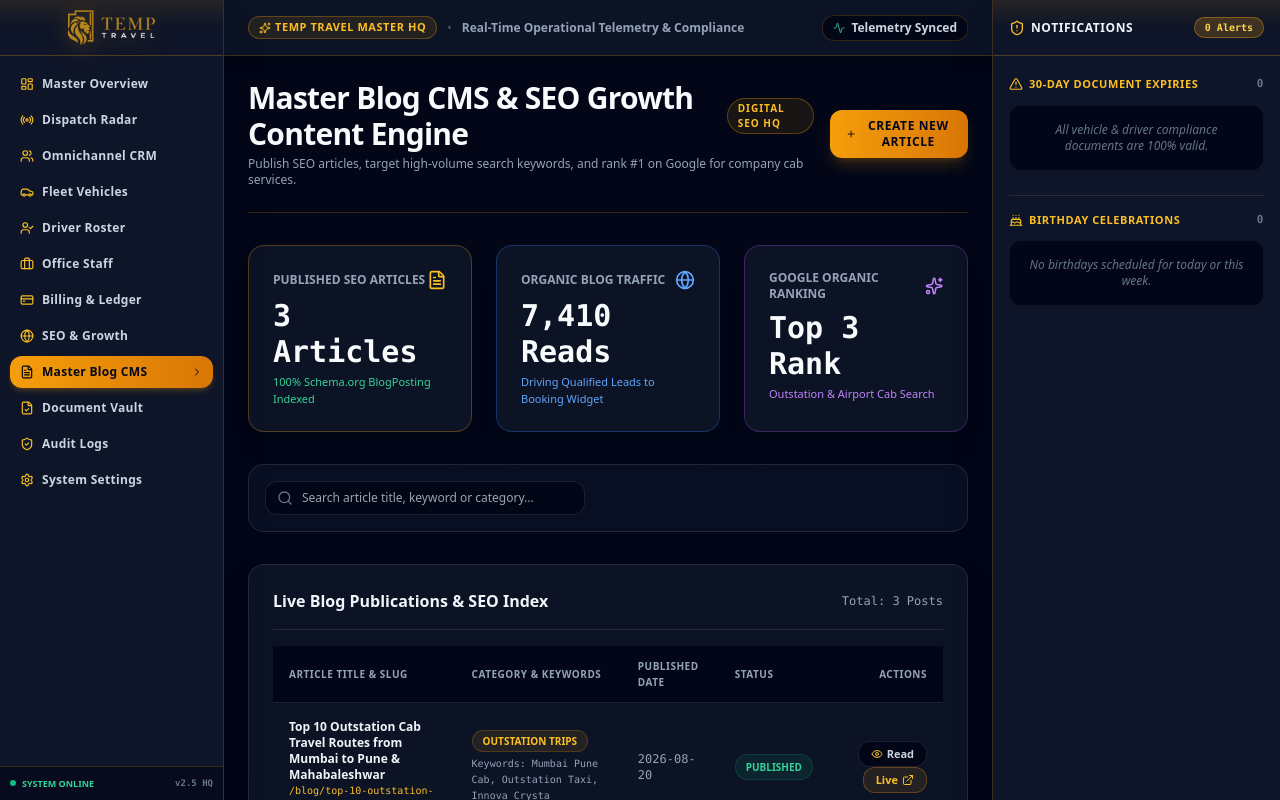
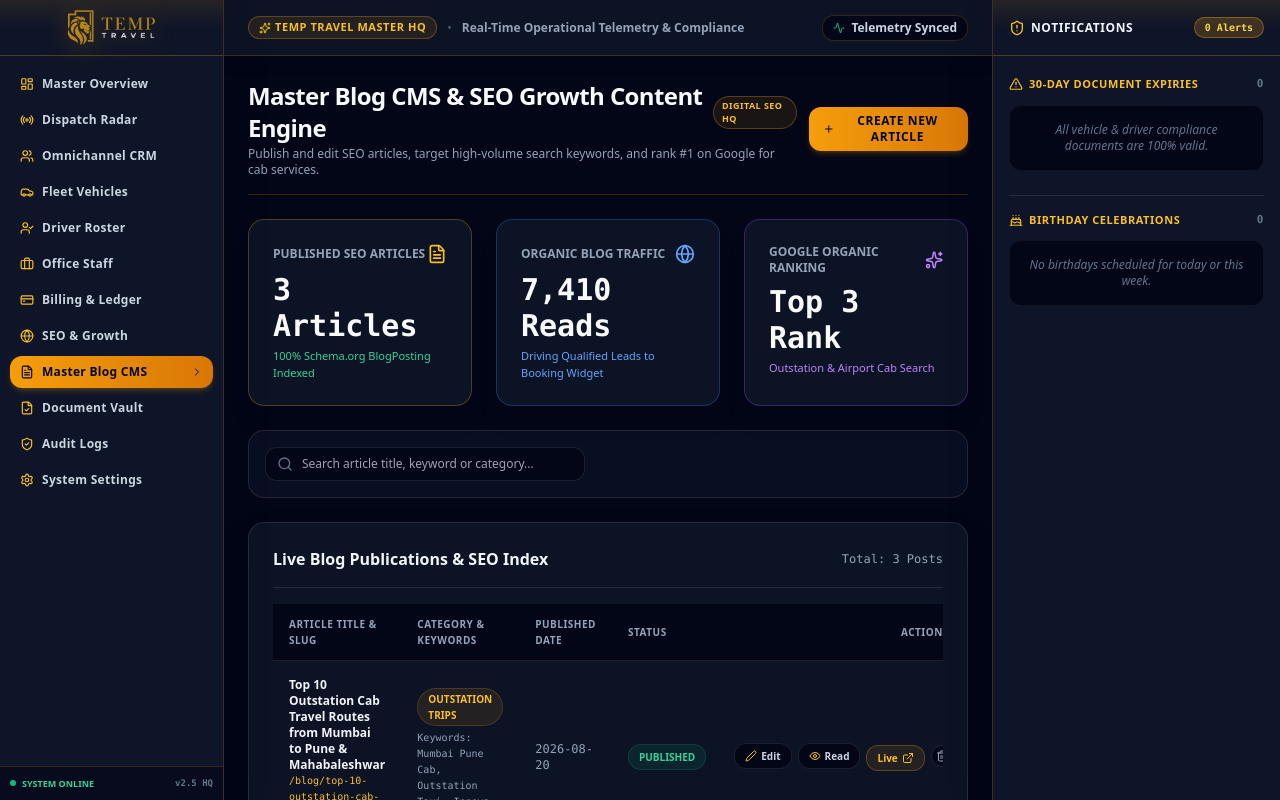
Before and after one commit to Navneetk334/temp-travel-demo, a Next.js app: page /master-admin/blog in a window 1280 px wide. Shown: the top 800 px of the page. Built offline with nearby package versions, Linux system fonts and the light colour scheme.

Commit message:
feat(blog-cms): add blog editing, delete action, image preview upload and local persistence in Master Blog CMS

```diff
--- a/app/master-admin/blog/page.tsx
+++ b/app/master-admin/blog/page.tsx
@@ -1,6 +1,6 @@
 "use client";
 
-import React, { useState } from "react";
+import React, { useState, useEffect } from "react";
 import Link from "next/link";
 import {
   FileText,
@@ -22,9 +22,27 @@ import {
 export default function MasterBlogCMSPage() {
   const [search, setSearch] = useState("");
   const [showAddModal, setShowAddModal] = useState(false);
+  const [editingArticle, setEditingArticle] = useState<any | null>(null);
   const [selectedArticle, setSelectedArticle] = useState<any | null>(null);
 
-  const [articles, setArticles] = useState([
+  const [articles, setArticles] = useState<any[]>([]);
+
+  // Local storage hydration and initialization
+  useEffect(() => {
+    const saved = localStorage.getItem("user_uploaded_blogs");
+    if (saved) {
+      try {
+        const parsed = JSON.parse(saved);
+        if (Array.isArray(parsed) && parsed.length > 0) {
+          setArticles(parsed);
+          return;
+        }
+      } catch (e) {
+        console.error(e);
+      }
+    }
+
+    const defaultBlogs = [
       {
         id: "art-1",
         title: "Top 10 Outstation Cab Travel Routes from Mumbai to Pune & Mahabaleshwar",
@@ -64,7 +82,9 @@ export default function MasterBlogCMSPage() {
         coverImage: "/images/hero-car.png",
         content: "Avoid airport pickup hassles with TEMP TRAVEL's 24/7 dedicated airport transfer shuttle. Learn about pickup points, transparent billing, and flight tracking integration."
       }
-  ]);
+    ];
+    setArticles(defaultBlogs);
+  }, []);
 
   const [newArticle, setNewArticle] = useState({
     title: "",
@@ -76,61 +96,116 @@ export default function MasterBlogCMSPage() {
     coverFileName: ""
   });
 
-  const handleCreateArticleSubmit = (e: React.FormEvent) => {
+  const openAddModal = () => {
+    setEditingArticle(null);
+    setNewArticle({
+      title: "",
+      slug: "",
+      category: "Outstation Trips",
+      seoKeywords: "",
+      metaDescription: "",
+      content: "",
+      coverFileName: ""
+    });
+    setShowAddModal(true);
+  };
+
+  const openEditModal = (art: any) => {
+    setEditingArticle(art);
+    setNewArticle({
+      title: art.title,
+      slug: art.slug,
+      category: art.category,
+      seoKeywords: art.seoKeywords || "",
+      metaDescription: art.metaDescription || "",
+      content: art.content || "",
+      coverFileName: art.coverFileName || art.coverImage || ""
+    });
+    setShowAddModal(true);
+  };
+
+  const handleSaveArticleSubmit = (e: React.FormEvent) => {
     e.preventDefault();
     const slug = newArticle.slug || newArticle.title.toLowerCase().replace(/[^a-z0-9]+/g, "-").replace(/(^-|-$)+/g, "");
-    const created = {
-      id: `art-${articles.length + 1}`,
+
+    let updatedArticles: any[] = [];
+    if (editingArticle) {
+      updatedArticles = articles.map(a => a.id === editingArticle.id ? {
+        ...a,
         title: newArticle.title,
         slug,
         category: newArticle.category,
-      seoKeywords: newArticle.seoKeywords || "Car Rental Mumbai",
+        seoKeywords: newArticle.seoKeywords || "Car Rental",
+        content: newArticle.content,
+        coverImage: newArticle.coverFileName || a.coverImage
+      } : a);
+    } else {
+      const created = {
+        id: `art-${Date.now()}`,
+        title: newArticle.title,
+        slug,
+        category: newArticle.category,
+        seoKeywords: newArticle.seoKeywords || "Car Rental",
         author: "Master HQ Admin",
         date: new Date().toISOString().slice(0, 10),
         status: "PUBLISHED",
         views: 1,
-      coverImage: "/images/hero-car.png",
+        coverImage: newArticle.coverFileName || "/images/hero-car.png",
         content: newArticle.content || "Content published via Master HQ CMS."
       };
-    setArticles([created, ...articles]);
+      updatedArticles = [created, ...articles];
+    }
+
+    setArticles(updatedArticles);
+    localStorage.setItem("user_uploaded_blogs", JSON.stringify(updatedArticles));
     setShowAddModal(false);
-    setNewArticle({ title: "", slug: "", category: "Outstation Trips", seoKeywords: "", metaDescription: "", content: "", coverFileName: "" });
+    setEditingArticle(null);
+  };
+
+  const handleDeleteArticle = (id: string) => {
+    if (confirm("Are you sure you want to delete this blog article?")) {
+      const updated = articles.filter(a => a.id !== id);
+      setArticles(updated);
+      localStorage.setItem("user_uploaded_blogs", JSON.stringify(updated));
+    }
   };
 
   const toggleStatus = (id: string) => {
-    setArticles(prev => prev.map(a => a.id === id ? { ...a, status: a.status === "PUBLISHED" ? "DRAFT" : "PUBLISHED" } : a));
+    const updated = articles.map(a => a.id === id ? { ...a, status: a.status === "PUBLISHED" ? "DRAFT" : "PUBLISHED" } : a);
+    setArticles(updated);
+    localStorage.setItem("user_uploaded_blogs", JSON.stringify(updated));
   };
 
   const filteredArticles = articles.filter(a =>
     a.title.toLowerCase().includes(search.toLowerCase()) ||
     a.category.toLowerCase().includes(search.toLowerCase()) ||
-    a.seoKeywords.toLowerCase().includes(search.toLowerCase())
+    (a.seoKeywords && a.seoKeywords.toLowerCase().includes(search.toLowerCase()))
   );
 
   return (
-    <div className="space-y-8">
+    <div className="space-y-6">
       {/* Header */}
-      <div className="flex flex-col sm:flex-row sm:items-center justify-between gap-4 border-b border-amber-500/20 pb-6">
+      <div className="flex flex-col sm:flex-row sm:items-center justify-between gap-3 border-b border-amber-500/20 pb-4">
         <div>
           <div className="flex items-center gap-2">
-            <h1 className="text-3xl font-black tracking-tight text-slate-50">
+            <h1 className="text-xl sm:text-2xl font-black tracking-tight text-slate-50">
               Master Blog CMS & SEO Growth Content Engine
             </h1>
-            <span className="bg-amber-500/10 text-amber-400 border border-amber-500/30 text-[10px] font-black px-2.5 py-0.5 rounded-full uppercase tracking-widest">
+            <span className="bg-amber-500/10 text-amber-400 border border-amber-500/30 text-[9px] font-black px-2 py-0.5 rounded-full uppercase tracking-wider">
               Digital SEO HQ
             </span>
           </div>
-          <p className="text-xs text-slate-400 mt-1">
-            Publish SEO articles, target high-volume search keywords, and rank #1 on Google for company cab services.
+          <p className="text-xs text-slate-400 mt-0.5">
+            Publish and edit SEO articles, target high-volume search keywords, and rank #1 on Google for cab services.
           </p>
         </div>
 
-        <div className="flex items-center gap-3">
+        <div className="flex items-center gap-2">
           <button
-            onClick={() => setShowAddModal(true)}
-            className="flex items-center gap-2 bg-gradient-to-r from-amber-500 to-amber-600 hover:from-amber-400 hover:to-amber-500 text-slate-950 px-4 py-2 rounded-xl text-xs font-black tracking-wider uppercase transition-all shadow-lg shadow-amber-500/20 cursor-pointer"
+            onClick={openAddModal}
+            className="flex items-center gap-1.5 bg-gradient-to-r from-amber-500 to-amber-600 hover:from-amber-400 hover:to-amber-500 text-slate-950 px-3.5 py-1.5 rounded-xl text-xs font-black tracking-wider uppercase transition-all shadow-md shadow-amber-500/20 cursor-pointer"
           >
-            <Plus className="w-4 h-4" />
+            <Plus className="w-3.5 h-3.5" />
             <span>Create New Article</span>
           </button>
         </div>
@@ -224,10 +299,16 @@ export default function MasterBlogCMSPage() {
                       {art.status}
                     </button>
                   </td>
-                  <td className="py-4 px-4 text-right space-x-2">
+                  <td className="py-3 px-3 text-right space-x-1.5 whitespace-nowrap">
+                    <button
+                      onClick={() => openEditModal(art)}
+                      className="inline-flex items-center gap-1 bg-slate-950 text-slate-300 hover:text-white border border-white/10 hover:border-amber-400/40 px-2.5 py-1 rounded-lg text-[10px] font-bold transition-all cursor-pointer"
+                    >
+                      <Edit2 className="w-3 h-3 text-amber-400" /> Edit
+                    </button>
                     <button
                       onClick={() => setSelectedArticle(art)}
-                      className="inline-flex items-center gap-1 bg-slate-950 text-slate-300 hover:text-white border border-white/10 px-3 py-1 rounded-lg text-[11px] font-bold transition-all cursor-pointer"
+                      className="inline-flex items-center gap-1 bg-slate-950 text-slate-300 hover:text-white border border-white/10 px-2.5 py-1 rounded-lg text-[10px] font-bold transition-all cursor-pointer"
                     >
                       <Eye className="w-3 h-3 text-amber-400" /> Read
                     </button>
@@ -235,10 +316,17 @@ export default function MasterBlogCMSPage() {
                       href={`/blog/${art.slug}`}
                       target="_blank"
                       rel="noopener noreferrer"
-                      className="inline-flex items-center gap-1 bg-amber-500/10 text-amber-400 border border-amber-500/30 px-3 py-1 rounded-lg hover:bg-amber-500 hover:text-slate-950 text-[11px] font-bold transition-all"
+                      className="inline-flex items-center gap-1 bg-amber-500/10 text-amber-400 border border-amber-500/30 px-2.5 py-1 rounded-lg hover:bg-amber-500 hover:text-slate-950 text-[10px] font-bold transition-all"
                     >
                       Live <ExternalLink className="w-3 h-3" />
                     </a>
+                    <button
+                      onClick={() => handleDeleteArticle(art.id)}
+                      className="inline-flex items-center p-1 bg-slate-950 text-slate-400 hover:text-rose-400 border border-white/10 hover:border-rose-400/40 rounded-lg text-[10px] font-bold transition-all cursor-pointer"
+                      title="Delete Article"
+                    >
+                      <Trash2 className="w-3 h-3" />
+                    </button>
                   </td>
                 </tr>
               ))}
@@ -247,7 +335,7 @@ export default function MasterBlogCMSPage() {
         </div>
       </div>
 
-      {/* Create Blog Article Modal */}
+      {/* Create / Edit Blog Article Modal */}
       {showAddModal && (
         <div className="fixed inset-0 z-50 flex items-center justify-center p-4 bg-black/80 backdrop-blur-sm">
           <div className="bg-slate-900 border border-amber-500/30 rounded-3xl p-6 sm:p-8 w-full max-w-2xl shadow-2xl space-y-4 relative text-slate-100 max-h-[90vh] overflow-y-auto">
@@ -259,11 +347,15 @@ export default function MasterBlogCMSPage() {
             </button>
 
             <div className="space-y-1 border-b border-white/10 pb-3">
-              <span className="text-[10px] font-bold uppercase text-amber-400 tracking-wider">Master Content Engine</span>
-              <h3 className="text-2xl font-black text-slate-50">Publish New Blog Article</h3>
+              <span className="text-[10px] font-bold uppercase text-amber-400 tracking-wider">
+                {editingArticle ? "Update Existing Post" : "Master Content Engine"}
+              </span>
+              <h3 className="text-xl sm:text-2xl font-black text-slate-50">
+                {editingArticle ? "Edit Blog Article" : "Publish New Blog Article"}
+              </h3>
             </div>
 
-            <form onSubmit={handleCreateArticleSubmit} className="space-y-4 text-xs">
+            <form onSubmit={handleSaveArticleSubmit} className="space-y-4 text-xs">
               <div className="space-y-1">
                 <label className="text-slate-300 font-bold">Article Title *</label>
                 <input
@@ -321,7 +413,19 @@ export default function MasterBlogCMSPage() {
                 <input
                   type="file"
                   accept="image/*"
-                  onChange={(e) => setNewArticle({ ...newArticle, coverFileName: e.target.files?.[0]?.name || "" })}
+                  onChange={(e) => {
+                    const file = e.target.files?.[0];
+                    if (file) {
+                      const reader = new FileReader();
+                      reader.onload = (re) => {
+                        setNewArticle(prev => ({
+                          ...prev,
+                          coverFileName: re.target?.result as string || file.name
+                        }));
+                      };
+                      reader.readAsDataURL(file);
+                    }
+                  }}
                   className="w-full bg-slate-950 border border-white/10 rounded-xl px-3.5 py-2 text-slate-300 text-xs file:mr-4 file:py-1 file:px-3 file:rounded-lg file:border-0 file:text-xs file:font-bold file:bg-amber-500 file:text-slate-950"
                 />
               </div>
@@ -330,7 +434,7 @@ export default function MasterBlogCMSPage() {
                 <button
                   type="button"
                   onClick={() => setShowAddModal(false)}
-                  className="px-5 py-2.5 bg-slate-950 text-slate-400 hover:text-white rounded-xl text-xs font-bold"
+                  className="px-5 py-2.5 bg-slate-950 text-slate-400 hover:text-white rounded-xl text-xs font-bold cursor-pointer"
                 >
                   Cancel
                 </button>
@@ -338,7 +442,7 @@ export default function MasterBlogCMSPage() {
                   type="submit"
                   className="px-6 py-2.5 bg-gradient-to-r from-amber-500 to-amber-600 text-slate-950 font-black rounded-xl text-xs uppercase tracking-wider shadow-lg shadow-amber-500/20 cursor-pointer"
                 >
-                  Publish Article
+                  {editingArticle ? "Save Changes" : "Publish Article"}
                 </button>
               </div>
             </form>
```
Also changed, not shown: app/master-admin/layout.tsx (+4 -8 lines), 1 other file (tests, documents, lock files or other folders). Lines whose indentation alone changed are shown as unchanged.
